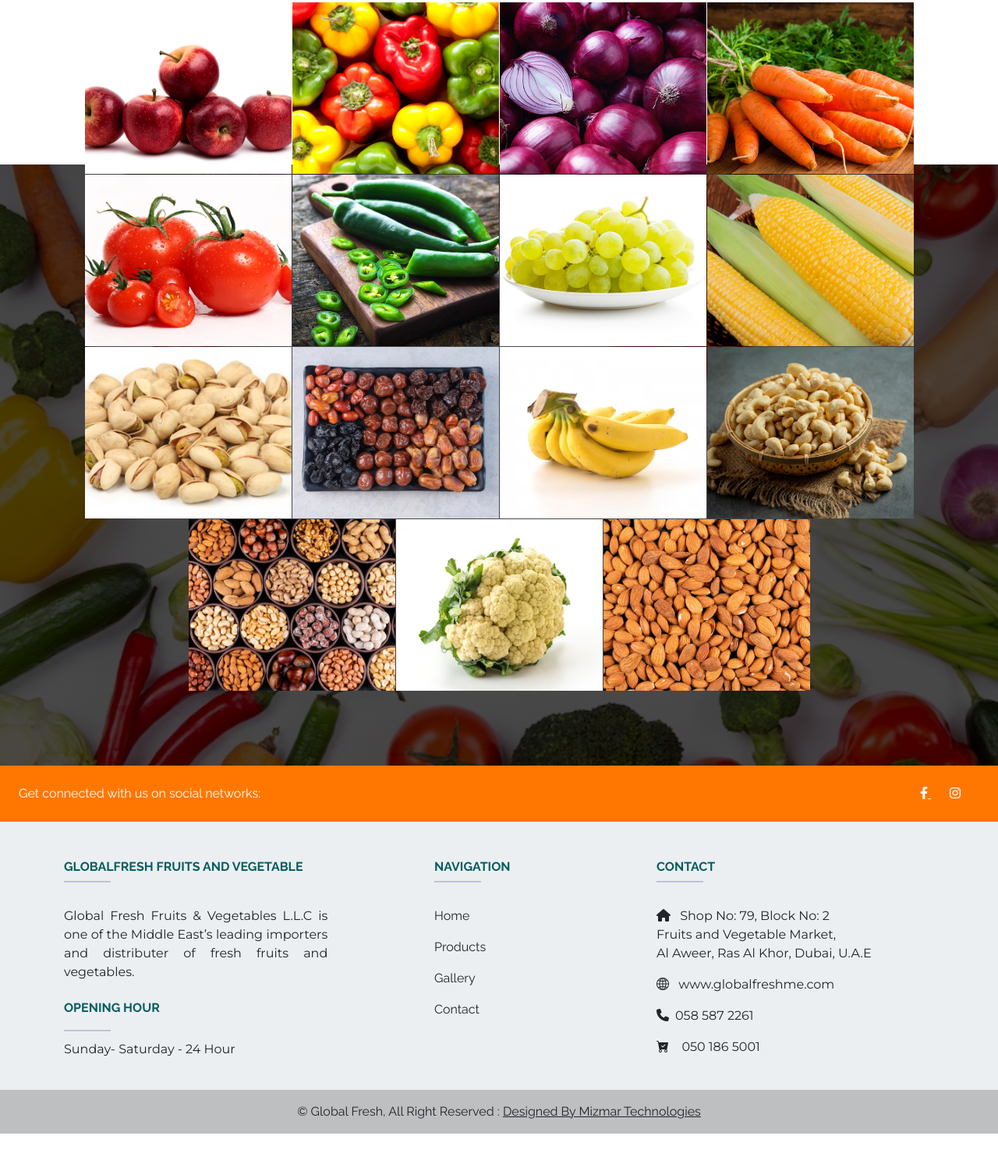
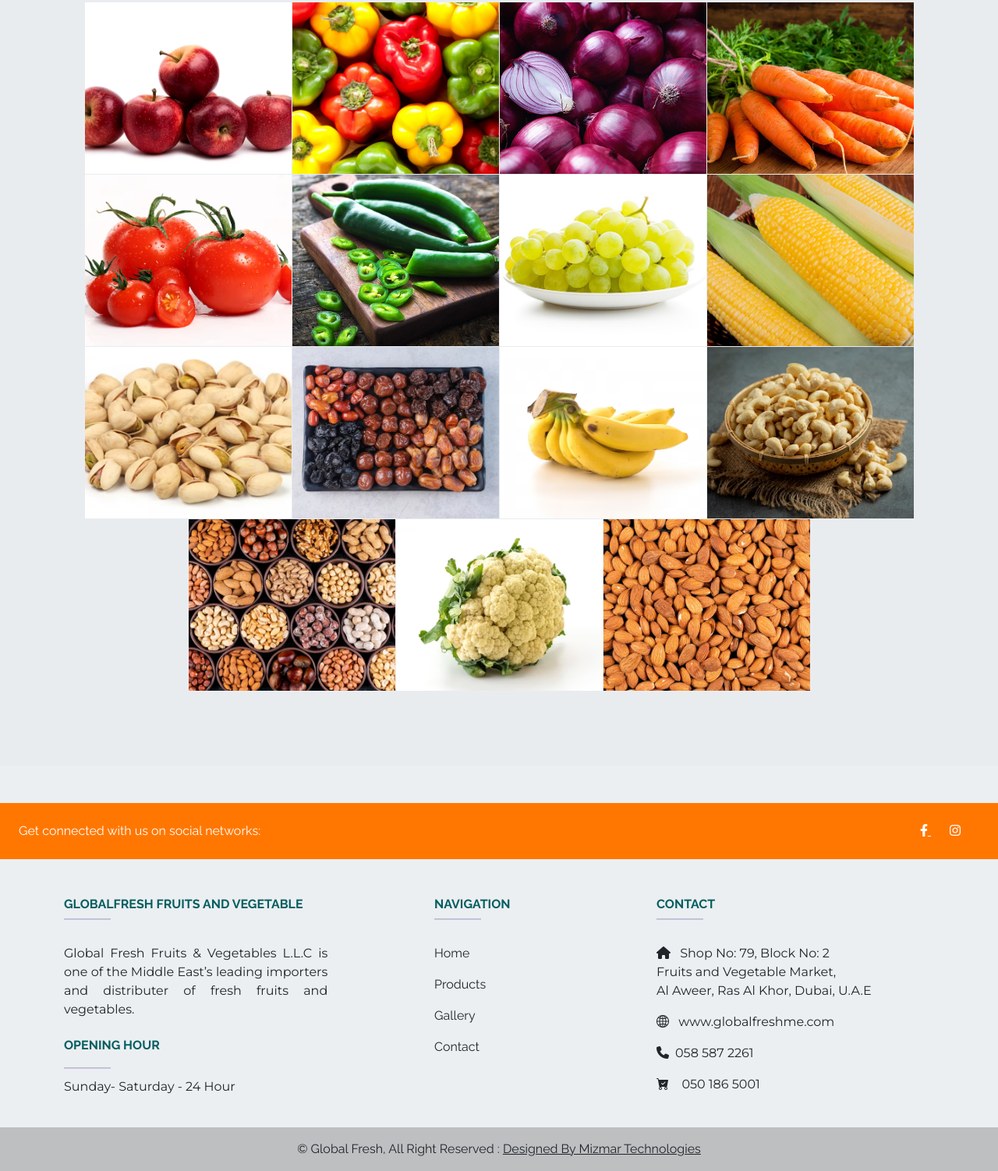
Before and after one commit to Ashik-ch/FreshGlobal, a plain HTML site: page index.html in a window 1280 px wide. Shown: the part 3195-4697 px from the top of the page at 78% size. Before the commit the page ends 4649 px from the top, so only its background shows below. Drawn offline with nearby package versions, Linux system fonts and the light colour scheme; animation ran at ten frames a second; a web font is replaced by a local one.

Commit message:
bg-changes

```diff
--- a/index.html
+++ b/index.html
@@ -328,8 +328,8 @@
 
 
 
-  <section class="product my-5">
-    <div class="proudct-bg"></div>
+  <section class="product py-5 bg-body-secondary">
+    <!-- <div class="proudct-bg"></div> -->
     <div class="container py-5">
       <h2 class="about_taital my-5">
         <span class="text-light">Fruits and </span> Vegetable
@@ -339,7 +339,7 @@
   </section>
 
   <!-- /*--------------- Footer----------------*/ -->
-  <footer class="text-center text-lg-start text-dark mt-5" style="background-color: #eceff1">
+  <footer class="text-center text-lg-start text-dark pt-5" style="background-color: #eceff1">
     <section class="d-flex justify-content-between p-4 text-white" style="background-color: #ff7700">
       <!-- Left -->
       <div class="me-5">
```
